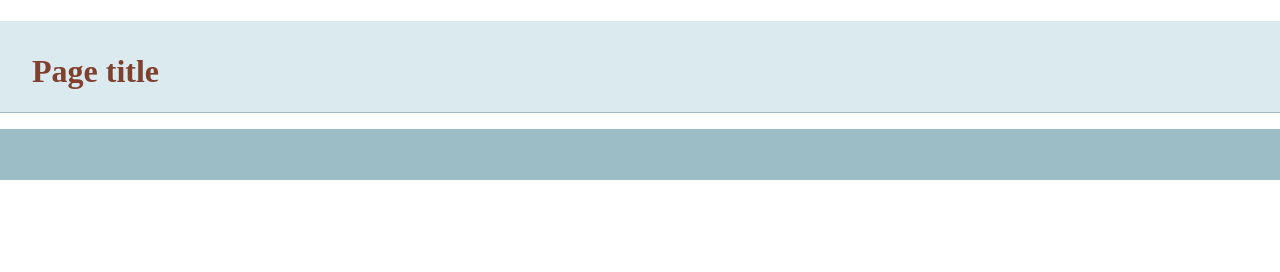
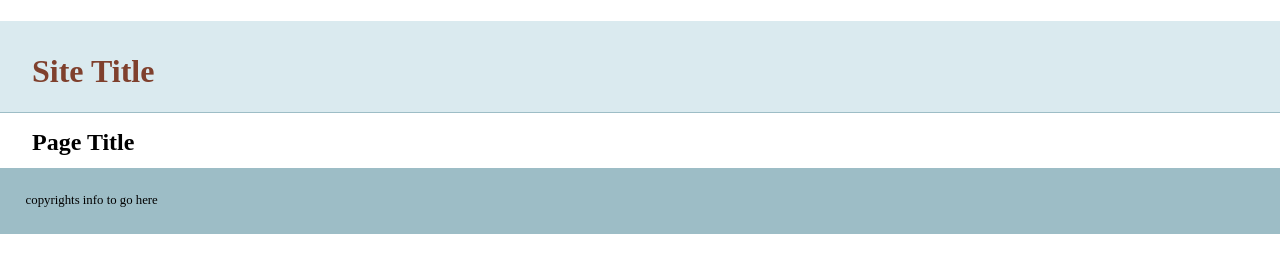
Before and after one commit to venkateshNarayanan-B/gitTutorials, a plain HTML site: page index.html in a window 1280 px wide. Drawn offline with nearby package versions, Linux system fonts and the light colour scheme.

Commit message:
added more info to template

```diff
--- a/index.html
+++ b/index.html
@@ -14,13 +14,14 @@
     </head>
     <body>
     <header>
-	<h1>Page title</h1>
+	<h1>Site Title</h1>
     </header>
     <nav id="pageNav">
     </nav>
     <main>
+		<h2>Page Title</h2>
     </main>
-    <footer>
+    <footer>copyrights info to go here
     </footer>
         <script>
 //use the modernizr load to load up external scripts. This will load the scripts asynchronously, but the order listed matters. Although it will load all scripts in parallel, it will execute them in the order listed
```
